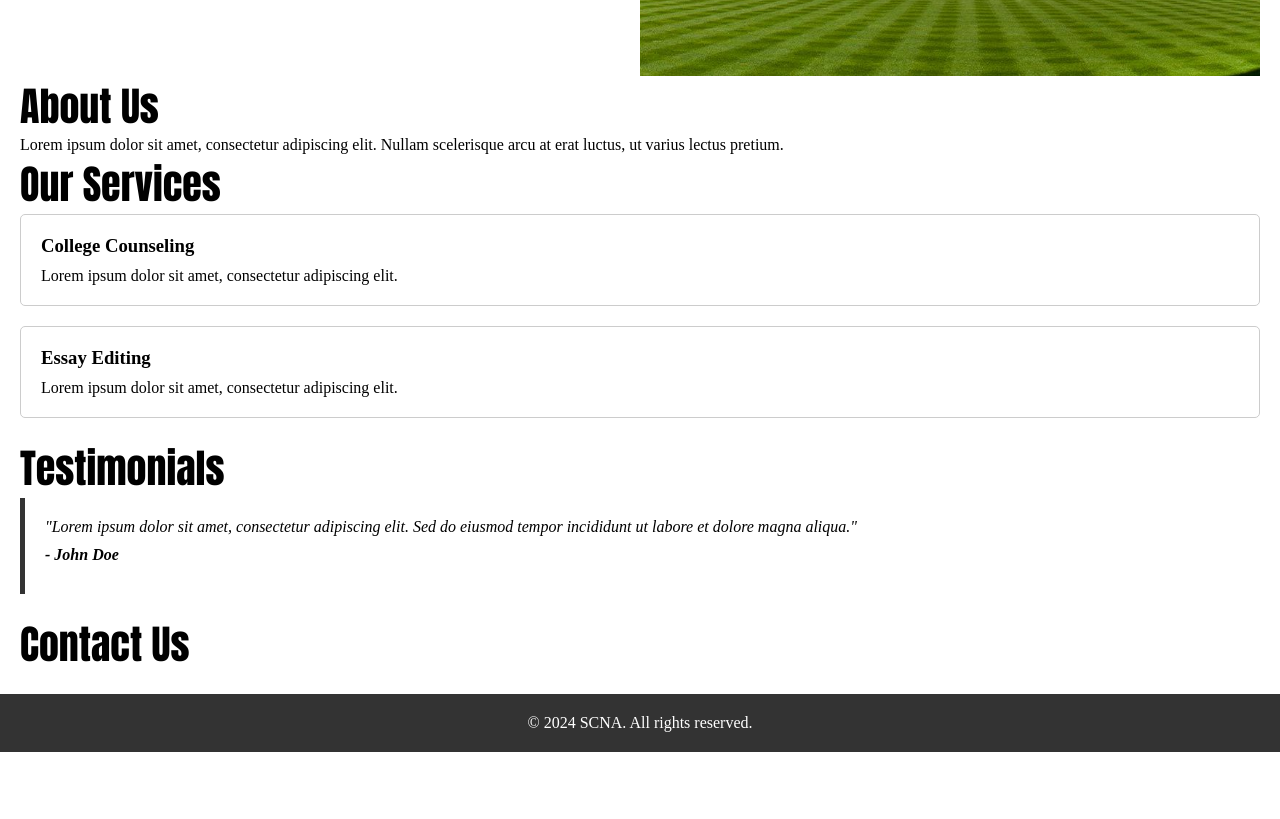
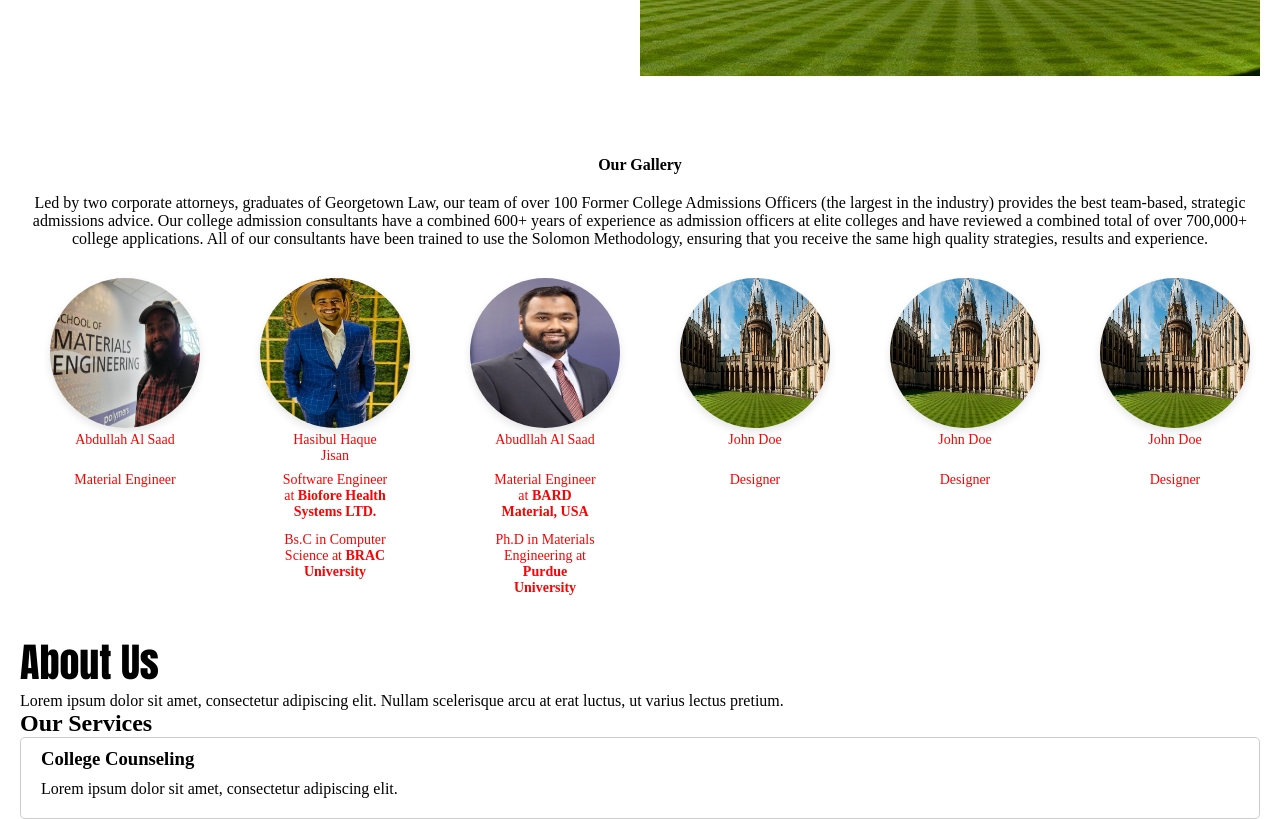
Before and after one commit to MHHJisan/navc-website, a website: page public/index.html in a window 1280 px wide. Shown: the part 1538-2357 px from the top of the page. Before the commit the page ends 2290 px from the top, so only its background shows below. Drawn offline with Linux system fonts and the light colour scheme.

Commit message:
28-04-2024

```diff
--- a/public/index.html
+++ b/public/index.html
@@ -16,9 +16,11 @@
             <div class="container">
                 <a href="#" class="logo">Study and Career in North America</a>
                 <ul class="nav-links">
-                    <li><a href="#about">About</a></li>
-                    <li><a href="#services">Services</a></li>
-                    <li><a href="#testimonials">Testimonials</a></li>
+                    <li><a href="#College">College</a></li>
+                    <li><a href="#testimonials">University</a></li>
+                    <li><a href="#services">Medical School</a></li>
+                    <li><a href="#testimonials">MBA</a></li>
+                    <li><a href="#testimonials">K-12</a></li>
                     <!-- Add more navigation links as needed -->
                 </ul>
             </div>
@@ -65,6 +67,59 @@
             </div>
         </section>
 
+        <section id="gallery">
+            <div class="container">
+                <h4>Our Gallery</h4>
+                <p>Led by two corporate attorneys, graduates of Georgetown Law,
+                    our team of over 100 Former College Admissions Officers (the largest in the industry)
+                    provides the best team-based, strategic admissions advice.
+                    Our college admission consultants have a combined 600+ years of experience
+                    as admission officers at elite colleges
+                    and have reviewed a combined total of over 700,000+ college applications.
+                    All of our consultants have been trained to use the Solomon Methodology, ensuring
+                    that you receive the same high quality strategies, results and experience.</p>
+                <div class="image-grid">
+                    <div class="row">
+                        <div class="column">
+                            <img src="img/saad.jpeg" alt="Image 1">
+                            <p class="name">Abdullah Al Saad</p>
+                            <p class="designation">Material Engineer</p>
+                        </div>
+                        <div class="column">
+                            <img src="img/jisan.jpeg" alt="Image 2">
+                            <p class="name">Hasibul Haque Jisan</p>
+                            <p class="designation">Software Engineer at <b>Biofore Health Systems LTD.</b></p>
+                            <p class="education">Bs.C in Computer Science at <b>BRAC University</b></p>
+                        </div>
+                        <div class="column">
+                            <img src="img/saad_bhai.jpeg" alt="Image 3">
+                            <p class="name">Abudllah Al Saad</p>
+                            <p class="designation">Material Engineer at <b>BARD Material, USA</b></p>
+                            <p class="education">Ph.D in Materials Engineering at <b>Purdue University</b></p>
+                        </div>
+                        <div class="column">
+                            <img src="img/oxford.jpeg" alt="Image 3">
+                            <p class="name">John Doe</p>
+                            <p class="designation">Designer</p>
+                        </div>
+                        <div class="column">
+                            <img src="img/oxford.jpeg" alt="Image 4">
+                            <p class="name">John Doe</p>
+                            <p class="designation">Designer</p>
+                        </div>
+                        <div class="column">
+                            <img src="img/oxford.jpeg" alt="Image 5">
+                            <p class="name">John Doe</p>
+                            <p class="designation">Designer</p>
+                        </div>
+                        <!-- Add more images as needed -->
+                    </div>
+                </div>
+
+            </div>
+        </section>
+
+
 
         <section id="about">
             <div class="container">
@@ -72,7 +127,7 @@
                 <p>Lorem ipsum dolor sit amet, consectetur adipiscing elit. Nullam scelerisque arcu at erat luctus, ut
                     varius lectus pretium.</p>
             </div>
-        </section>
+        </section
 
         <section id="services">
             <div class="container">
--- a/public/navbarScript.js
+++ b/public/navbarScript.js
@@ -6,32 +6,15 @@ var navbar = document.getElementById("navbar");
 // Get the offset position of the navbar
 var sticky = navbar.offsetTop;
 
-// Function to add the 'navbar-scrolled' class to the navbar when scrolled
-// function scrollFunction() {
-//     var scrollPosition = window.scrollY;
-
-//     if (scrollPosition >= sticky) {
-//         navbar.classList.add("navbar-scrolled");
-//     } else {
-//         navbar.classList.remove("navbar-scrolled");
-//     }
-// }
-
-var prevScrollPos = window.scrollY;
-
 function scrollFunction() {
-    var currentScrollPos = window.scrollY;
-
-    if (currentScrollPos > prevScrollPos) {
-        // Scrolling down
-        navbar.classList.add("navbar-scrolled");
-    } else {
-        // Scrolling up
-        navbar.classList.remove("navbar-scrolled");
-    }
-
-    prevScrollPos = currentScrollPos;
+  if (window.scrollY > sticky) {
+    navbar.classList.add("navbar-scrolled");
+  } else {
+    navbar.classList.remove("navbar-scrolled");
+  }
 }
 
 // Event listener for scrolling
-window.onscroll = function() { scrollFunction() };
+window.onscroll = function () {
+  scrollFunction();
+};
--- a/public/style.css
+++ b/public/style.css
@@ -24,9 +24,16 @@ body {
 
 /* Header styles */
 /* Fixed navbar styles */
+/* header {
+    position: relative; /* Ensure the pseudo-element is positioned relative to the header */
+    /* padding: 20px 0; Padding for the navbar */
+/* }
+
+/* Header styles */
 header {
-    position: relative; /* Ensure the pseudo-element is positioned relative to the header */
-    padding: 20px 0; /* Padding for the navbar */
+    position: relative;
+    padding: 20px 0;
+    background-color: transparent;
 }
 
 header::before {
@@ -42,6 +49,7 @@ header::before {
     opacity: 0.5; /* Set the opacity of the background overlay */
     z-index: -1; /* Ensure the overlay is behind the content */
 }
+
 nav {
     position: fixed;
     top: 0;
@@ -53,14 +61,14 @@ nav {
     display: flex;
     justify-content: space-between;
     align-items: center;
-    padding-top: 5px;
-    padding-bottom: 10px;
+    padding-top: 20px;
+    padding-bottom: 20px;
+    transition: background-color 0.3s; /* Smooth transition for background color change */
 }
-
 
 /* Scrolled navbar styles */
 .navbar-scrolled {
-    background-color: #373535; /* Change background color when scrolled */
+    background-color: #eaff00; /* Change background color when scrolled */
     /* Other styles for the scrolled navbar */
 }
 
@@ -69,12 +77,12 @@ nav {
     color: #120897;
     text-decoration: none;
 }
-
 .nav-links {
     list-style-type: none;
     display: flex;
     justify-content: space-between;
     align-items: center;
+    padding-top: 20px;
 }
 
 .nav-links li {
@@ -223,10 +231,89 @@ section h2 {
     object-position: center; /* Center the image within the container */
 }
 
+
+/* Gallery section styles */
+#gallery {
+    padding: 80px 0;
+}
+
+#gallery h4 {
+    text-align: center;
+    margin-bottom: 20px;
+}
+
+#gallery p {
+    text-align: center;
+    margin-bottom: 10px;
+}
+
+/* Circular image row styles */
+.image-grid {
+    display: flex;
+    justify-content: flex-end; /* Align images to the right */
+    margin: 0 -10px;
+}
+
+.row {
+    display: flex;
+    flex-wrap: wrap;
+    margin: 0 -10px;
+}
+
+.column {
+    position: relative; /* Add relative positioning */
+    flex: 0 0 auto;
+    padding: 20px;
+    box-sizing: border-box;
+}
+
+.column img {
+    width: 150px; /* Set the width of circular images */
+    height: 150px; /* Set the height of circular images */
+    border-radius: 50%; /* Make images circular */
+    margin: 0 10px; /* Add spacing between images */
+    box-shadow: 0 4px 8px rgba(0, 0, 0, 0.1); /* Add shadow effect */
+    transition: transform 0.3s ease; /* Add transition effect for smooth movement */
+}
+
+.column img:hover {
+    transform: translateX(-10px); /* Move images to the left on hover */
+}
+
+.name, .designation, .education {
+    position: absolute;
+    /* bottom: 10px; */
+    left: 50%;
+    transform: translateX(-50%);
+    margin-top: 0;
+    color: #f90303;
+    font-size: 14px;
+    text-align: center;
+    max-width: calc(100% - 20px); /* Adjust based on padding */
+}
+
+.designation {
+    padding-top: 40px;
+}
+
+.education {
+    padding-top: 100px;
+}
+
+#about {
+    padding-top: 100px;
+}
+
 /* Service section styles */
+
+#services {
+    padding-top: 20px;
+}
+
 .service {
     border: 1px solid #ccc;
     padding: 20px;
+    padding-top: 10px;
     border-radius: 5px;
     margin-bottom: 20px;
 }
```
Also changed, not shown: public/img/jisan.jpeg (added), public/img/saad.jpeg (added), public/img/saad_bhai.jpeg (added), 3 other files.
